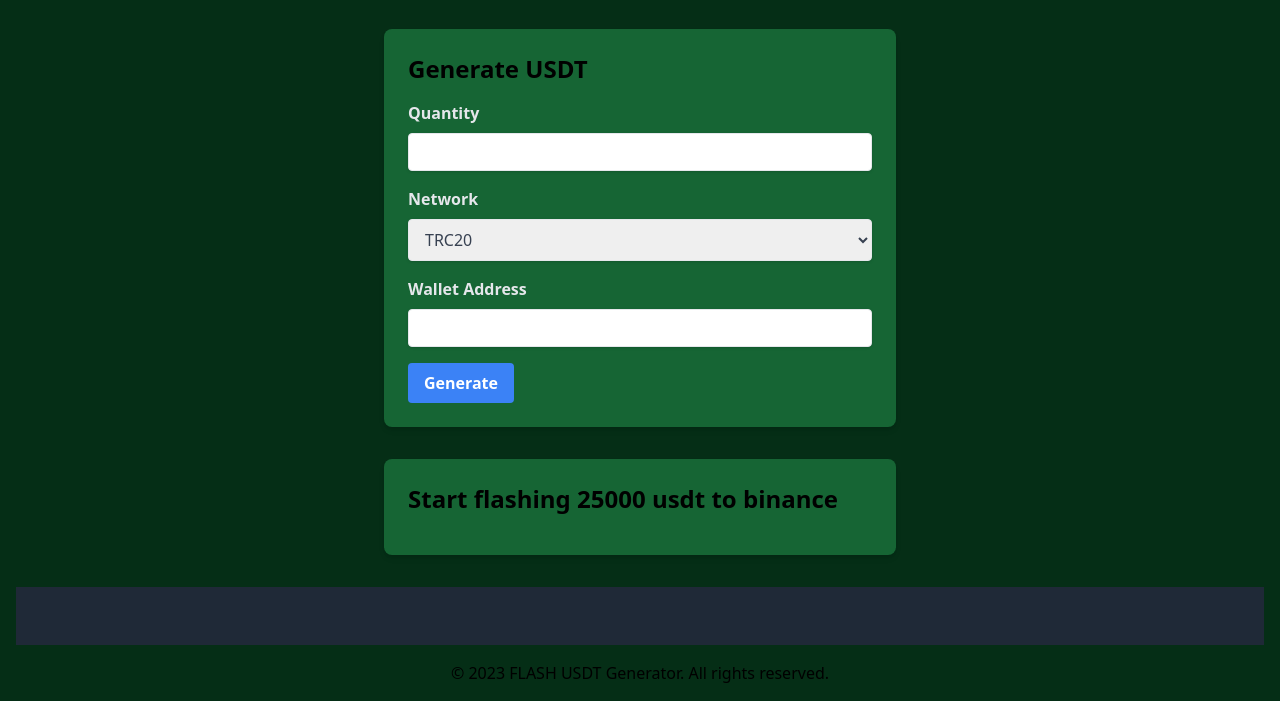
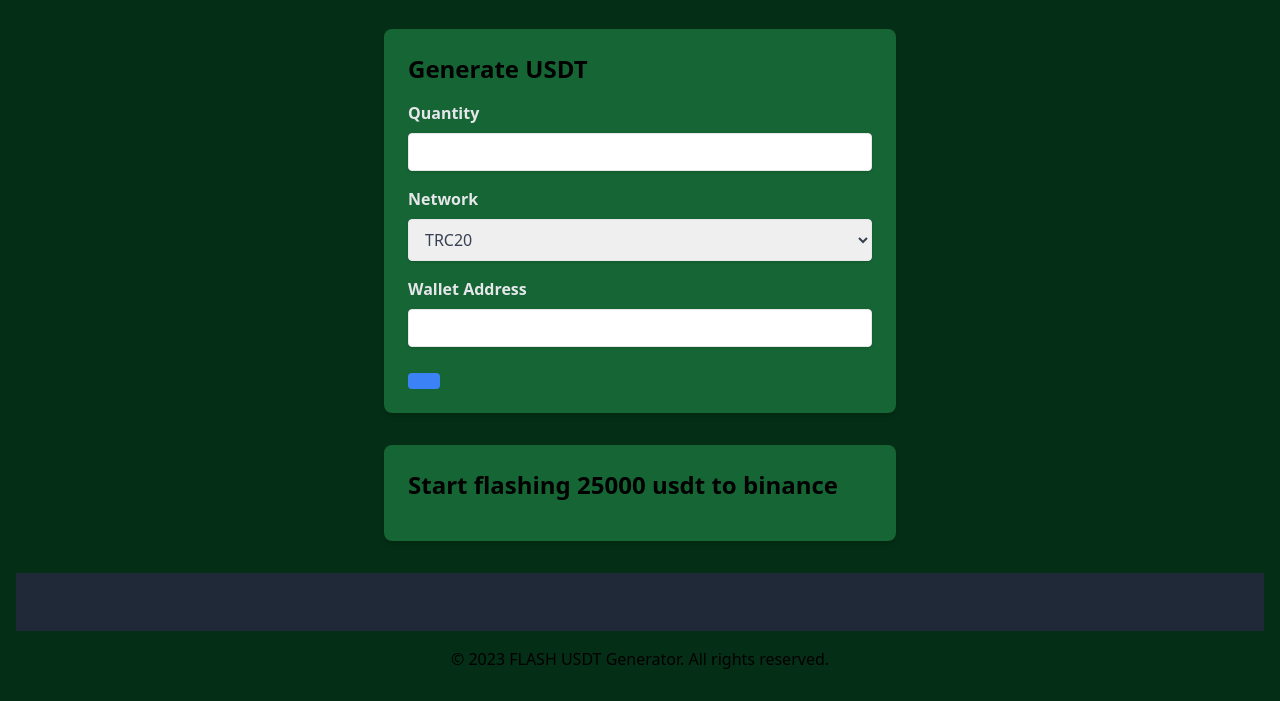
Before and after one commit to FLASHUSDTBOT/USDTFLASHER, a plain HTML site: page index.html in a window 1280 px wide. Shown: the part 215-916 px from the top of the page. Drawn offline with nearby package versions, Linux system fonts and the light colour scheme.

Commit message:
Update index.html

```diff
--- a/index.html
+++ b/index.html
@@ -41,8 +41,8 @@
                 </div>
                 <button type="submit"
                         class="bg-blue-500 hover:bg-blue-700 text-white font-bold py-2 px-4 rounded focus:outline-none focus:shadow-outline">
-                    Generate
-                </button>
+
+
             </form>
         </div>
 
```
